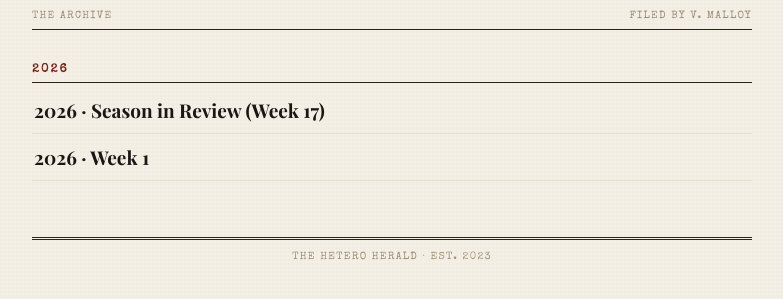
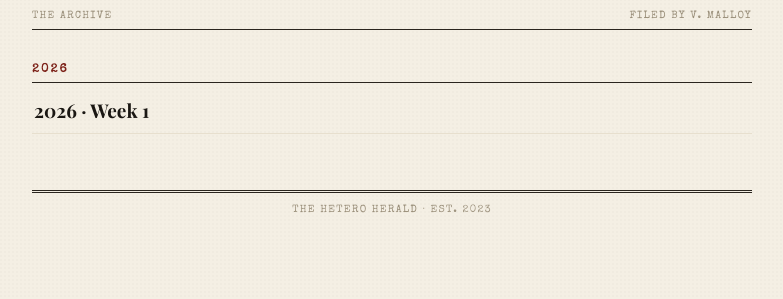
Before and after one commit to tilly121212/hetero-herald, a website: page docs/index.html in a window 1280 px wide. Shown: the part 165-464 px from the top of the page, without its empty margins (248-1031 px from the left). Drawn offline with nearby package versions, Linux system fonts and the light colour scheme.

Commit message:
Add files via upload

```diff
--- a/docs/index.html
+++ b/docs/index.html
@@ -46,7 +46,6 @@
     <section>
       <h2>2026</h2>
       <ul>
-      <li><a href="./2026-review.html"><span class="issue">2026 · Season in Review (Week 17)</span><span class="rule"></span></a></li>
       <li><a href="./2026-week-1.html"><span class="issue">2026 · Week 1</span><span class="rule"></span></a></li>
       </ul>
     </section>
```
